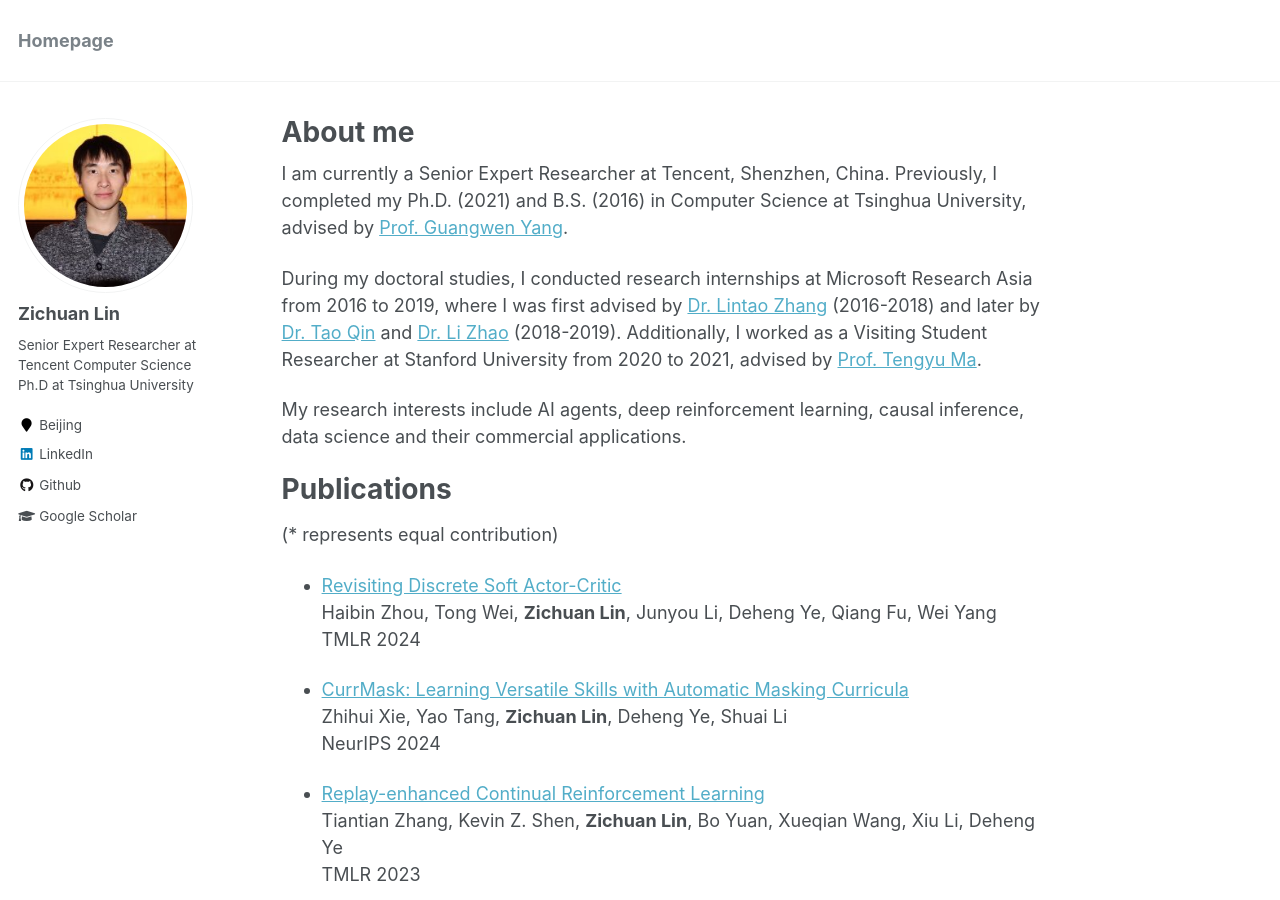
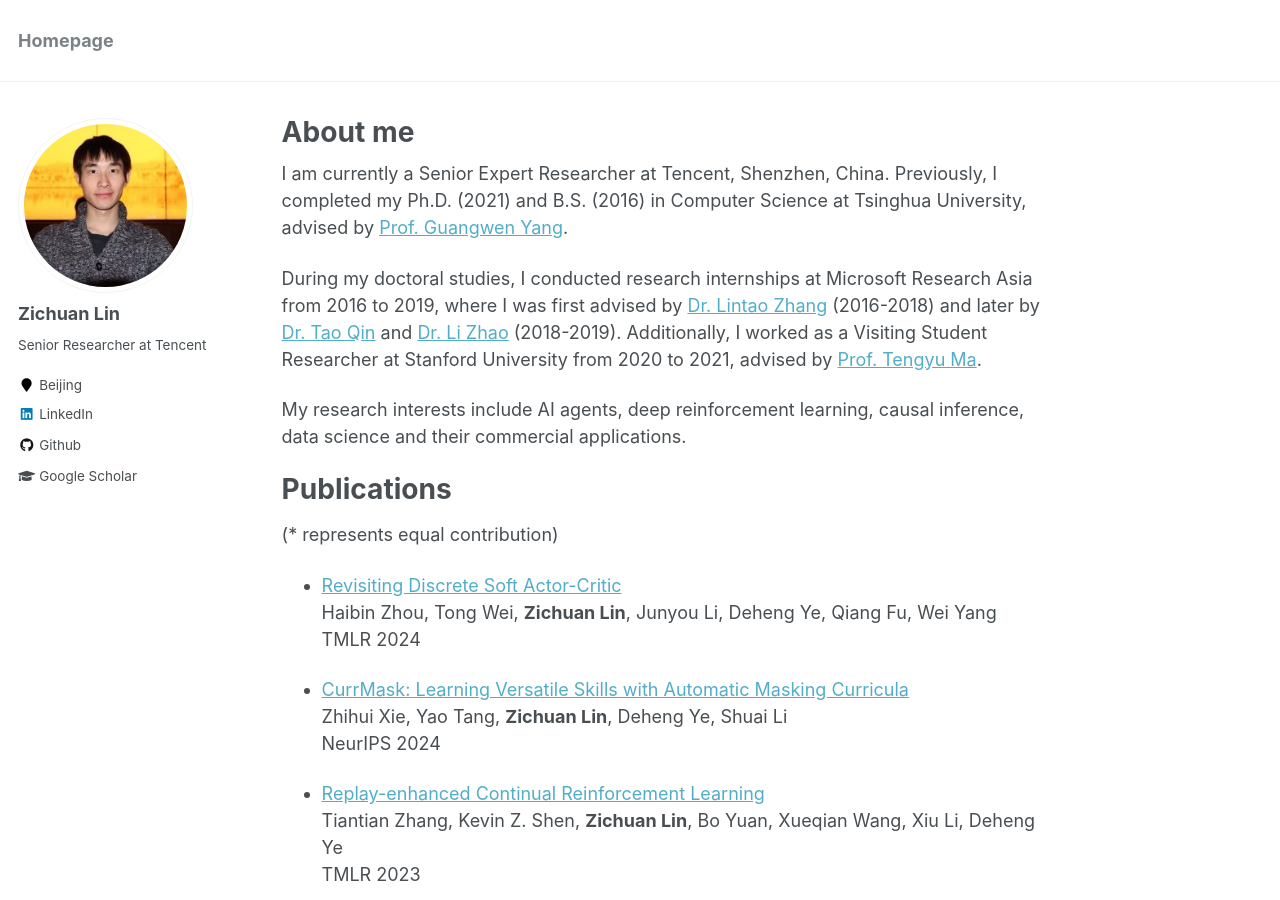
Before and after one commit to LinZichuan/linzichuan.github.io, a Jekyll site: the page built from _pages/about.md, in a window 1280 px wide and 900 px high. Built offline with Jekyll 4.4.1, drawn with Linux system fonts in a browser that asks for light colours; formulas are drawn with MathJax 3.

Commit message:
Update _config.yml

```diff
--- a/_config.yml
+++ b/_config.yml
@@ -82,7 +82,7 @@ analytics:
 author:
   name             : "Zichuan Lin"
   avatar           : "zichuanlin.png"
-  bio              : "Senior Expert Researcher at Tencent\nComputer Science Ph.D at Tsinghua University"
+  bio              : "Senior Researcher at Tencent"
   location         : "Beijing"
   employer         :
   pubmed           : #"https://www.ncbi.nlm.nih.gov/pubmed/?term=john+snow"
```
